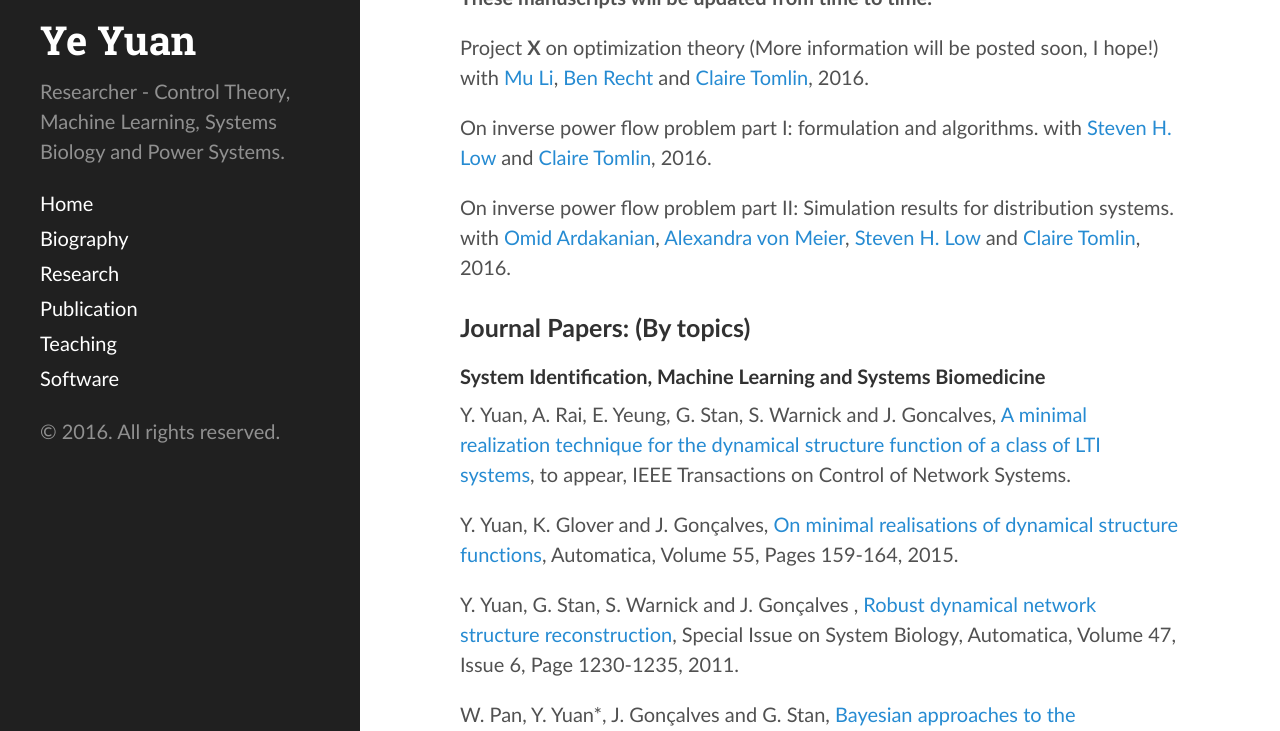
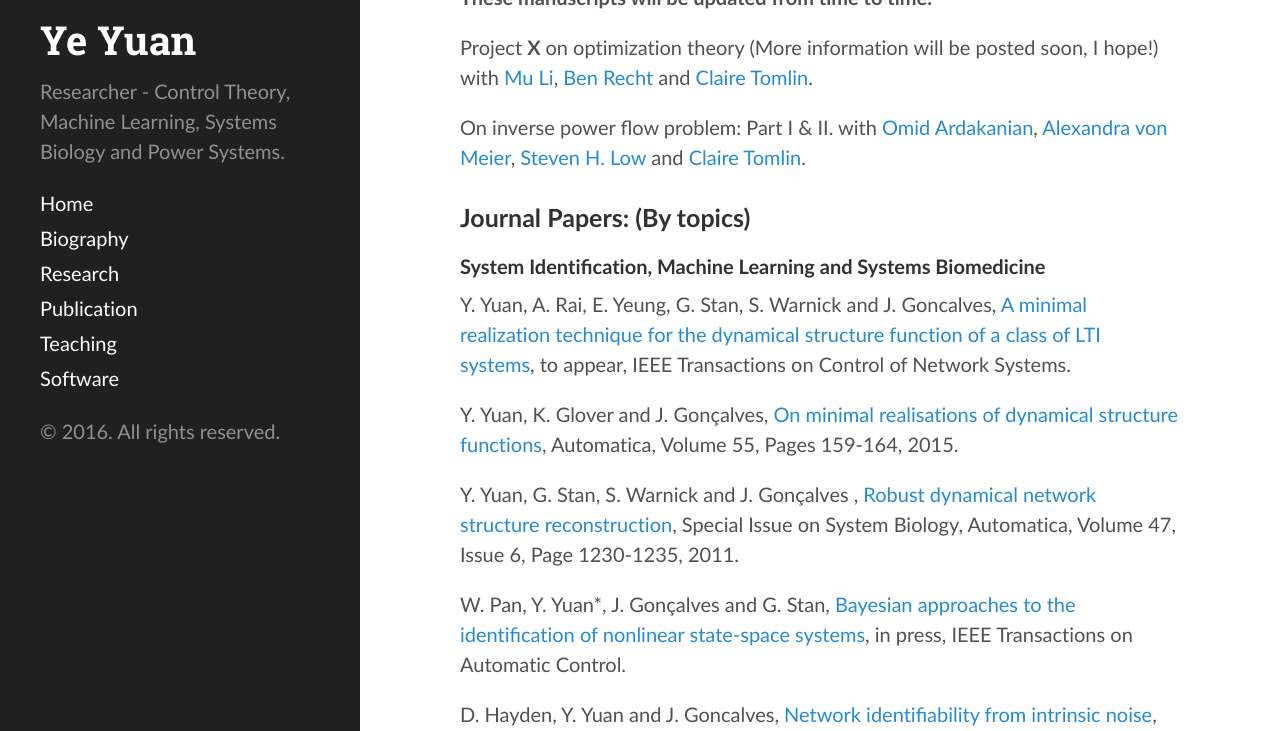
Before and after one commit to yy311/yy311.github.io, a Jekyll site: the page built from publication.md, in a window 1280 px wide and 900 px high, cut to the strip 169-900 px from the top of the window. Built offline with Jekyll 4.4.1, drawn with Linux system fonts in a browser that asks for light colours.

Commit message:
Update publication.md

```diff
--- a/publication.md
+++ b/publication.md
@@ -6,11 +6,9 @@ layout: page
 
 <b>These manuscripts will be updated from time to time. </b>
 
-Project <b> X </b> on optimization theory (More information will be posted soon, I hope!) with [Mu Li](http://www.cs.cmu.edu/~muli/), [Ben Recht](http://www.eecs.berkeley.edu/~brecht/) and [Claire Tomlin](http://www.eecs.berkeley.edu/~tomlin/), 2016.
+Project <b> X </b> on optimization theory (More information will be posted soon, I hope!) with [Mu Li](http://www.cs.cmu.edu/~muli/), [Ben Recht](http://www.eecs.berkeley.edu/~brecht/) and [Claire Tomlin](http://www.eecs.berkeley.edu/~tomlin/).
 
-On inverse power flow problem part I: formulation and algorithms. with [Steven H. Low](http://netlab.caltech.edu/~slow/) and [Claire Tomlin](http://www.eecs.berkeley.edu/~tomlin/), 2016.
-
-On inverse power flow problem part II: Simulation results for distribution systems. with [Omid Ardakanian](http://blizzard.cs.uwaterloo.ca/~oardakan/), [Alexandra von Meier](https://www.eecs.berkeley.edu/Faculty/Homepages/vonmeier.html), [Steven H. Low](http://netlab.caltech.edu/~slow/) and [Claire Tomlin](http://www.eecs.berkeley.edu/~tomlin/), 2016.
+On inverse power flow problem: Part I & II. with [Omid Ardakanian](http://blizzard.cs.uwaterloo.ca/~oardakan/), [Alexandra von Meier](https://www.eecs.berkeley.edu/Faculty/Homepages/vonmeier.html), [Steven H. Low](http://netlab.caltech.edu/~slow/) and [Claire Tomlin](http://www.eecs.berkeley.edu/~tomlin/).
 
 
 
```
